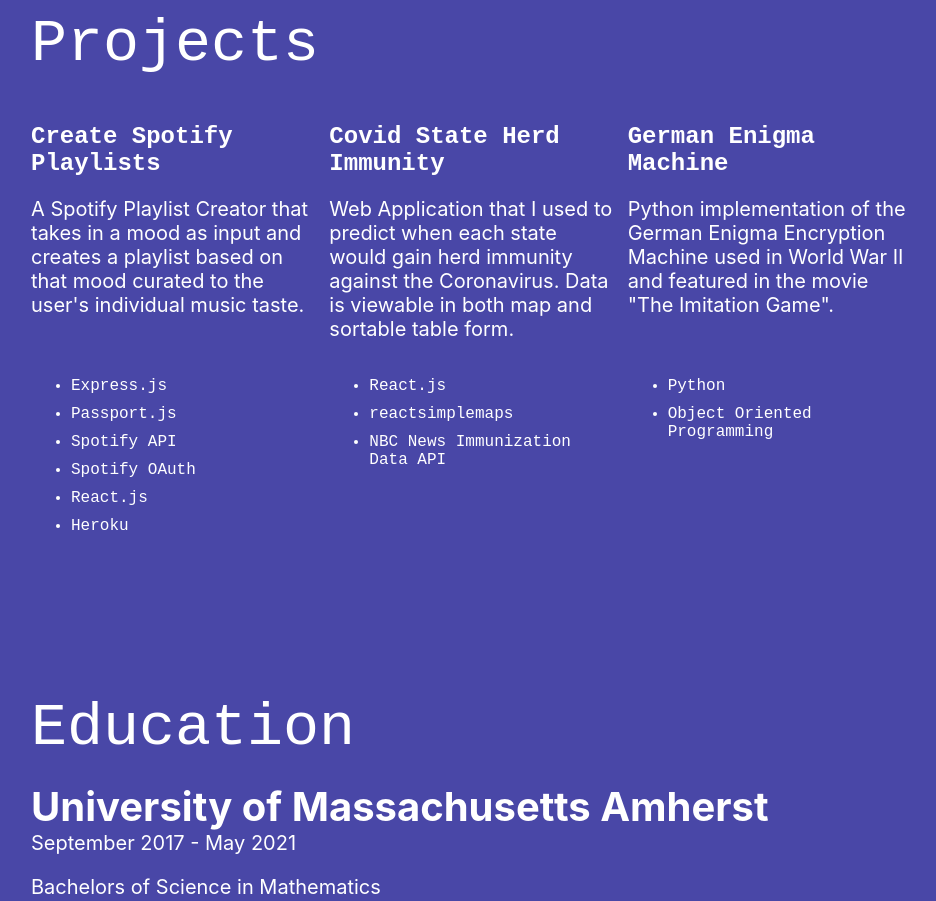
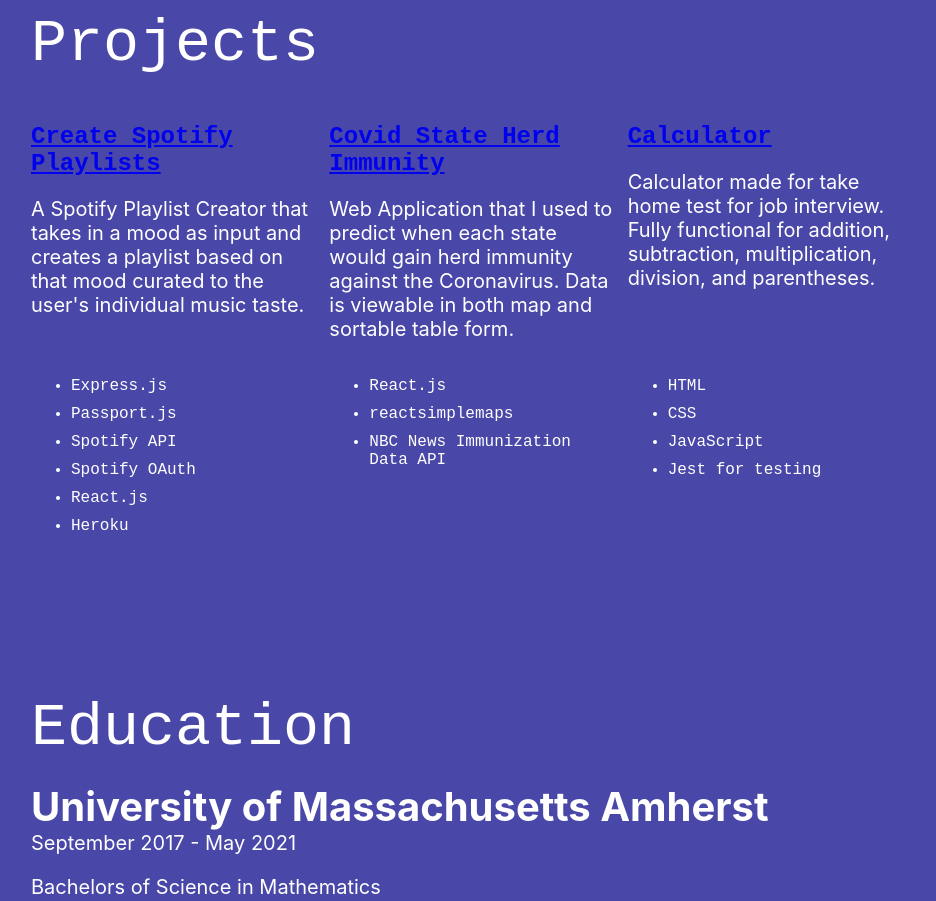
Before and after one commit to mucyildiz/mucyildiz.github.io, a React (Create React App) app in the folder client/: page / in a window 1280 px wide. Shown: the part 1580-2481 px from the top of the page, without its empty margins (169-1105 px from the left). Built offline with nearby package versions, Linux system fonts and the light colour scheme.

Commit message:
Added links

```diff
--- a/client/src/components/Projects.js
+++ b/client/src/components/Projects.js
@@ -7,14 +7,18 @@
       <SectionHeader sectionName='Projects' />
       <div id='projects'>
         <div className='project'>
-          <h2 className='project-name'>Create Spotify Playlists</h2>
+          <a href='http://createspotifyplaylists.herokuapp.com/'>
+            <h2 className='project-name'>Create Spotify Playlists</h2>
+          </a>
           <div className='desc'>A Spotify Playlist Creator that takes in a mood
             as input and creates a playlist based on that mood
             curated to the user's individual music taste.
           </div>
         </div>
         <div className='project'>
-          <h2 className='project-name'>Covid State Herd Immunity</h2>
+          <a href='https://mucyildiz.github.io/StateHerdImmunityProjections/'>
+            <h2 className='project-name'>Covid State Herd Immunity</h2>
+          </a>
           <div className='desc'>
             Web Application that I used to predict when each state would gain
             herd immunity against the Coronavirus. Data is viewable in both map
@@ -22,10 +26,12 @@
           </div>
         </div>
         <div className='project'>
-          <h2 className='project-name'>German Enigma Machine</h2>
+          <a href='https://github.com/mucyildiz/Vidmob-Calculator'>
+            <h2 className='project-name'>Calculator</h2>
+          </a>
           <div className='desc'>
-            Python implementation of the German Enigma Encryption Machine
-            used in World War II and featured in the movie "The Imitation Game".
+            Calculator made for take home test for job interview. Fully functional for addition, subtraction, multiplication, division,
+            and parentheses.
           </div>
         </div>
       <div className='tech'>
@@ -47,8 +53,10 @@
       </div>
       <div className='tech'>
         <ul>
-          <li>Python</li>
-          <li>Object Oriented Programming</li>
+          <li>HTML</li>
+          <li>CSS</li>
+          <li>JavaScript</li>
+          <li>Jest for testing</li>
         </ul>
       </div>
       </div>
```
